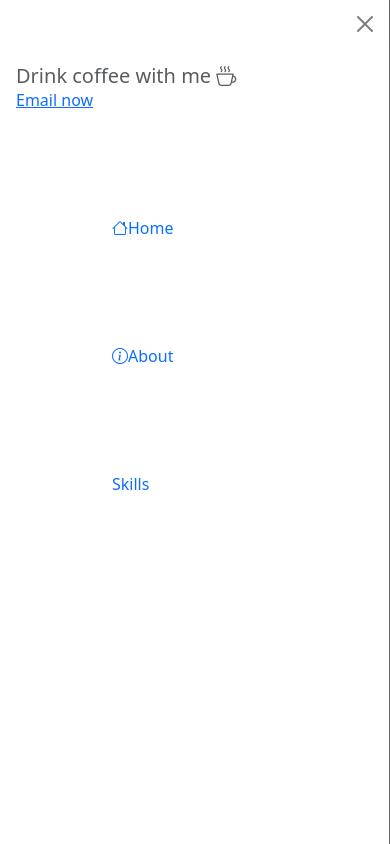
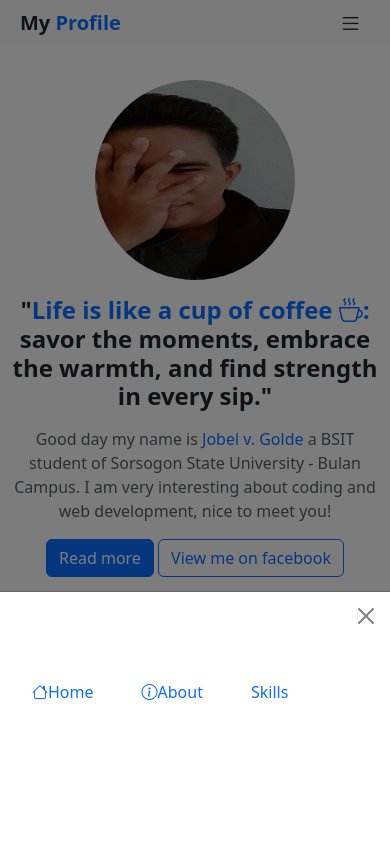
Before and after one commit to jobelGolde12/jobel-Golde, a plain HTML site: page index.html in a window 390 px wide. Both pictures are taken after a click on the icon 366 px from the left and 22 px from the top of the page. Shown: the top 844 px of the page. Drawn offline with nearby package versions, Linux system fonts and the light colour scheme.

Commit message:
Making some part responsive

```diff
--- a/index.html
+++ b/index.html
@@ -18,7 +18,7 @@
             <a href="#skills" class="text-uppercase text-decoration-none me-3">Skills</a>
 
         </div>
-        <div class="navbar-list"> <i class="bi bi-list fs-3" type="button" data-bs-toggle="offcanvas" data-bs-target="#offcanvasExample" aria-controls="offcanvasExample"></i></div>
+        <div class="navbar-list me-3"> <i class="bi bi-list fs-3" type="button" data-bs-toggle="offcanvas" data-bs-target="#offcanvasExample" aria-controls="offcanvasExample"></i></div>
     </header>
 
 
@@ -28,7 +28,7 @@
        <div class="container">
         <h1 class="text-dark mt-3 fw-bold">"<span class="text-primary">Life is like a cup of coffee <i class="bi bi-cup-hot"></i>:</span> savor the moments, embrace the warmth, and find strength in every sip."</h1>
         <p class="mt-3 text-muted">Good day my name is <span class="text-primary">Jobel v. Golde</span> a BSIT  student of Sorsogon State University - Bulan Campus.  I am very interesting about coding and web development, nice to meet you!</p>
-     <button class="btn btn-primary ">Read more</button> <button class="btn btn-outline-primary"><a href="https://www.facebook.com/jobel.golde" class=" text-decoration-none"><span class="view-on">View me on </span>facebook</a></button>
+     <button class="btn btn-primary "><a href="#about" class="text-light text-decoration-none">Read more</a></button> <button class="btn btn-outline-primary"><a href="https://www.facebook.com/jobel.golde" class=" text-decoration-none"><span class="view-on">View me on </span>facebook</a></button>
 
        </div>
 
@@ -37,24 +37,28 @@
     </section>
 
 
-    <div class="offcanvas offcanvas-start" tabindex="-1" id="offcanvasExample" aria-labelledby="offcanvasExampleLabel">
+    <div class="offcanvas offcanvas-bottom" tabindex="-1" id="offcanvasExample" aria-labelledby="offcanvasExampleLabel">
         <div class="offcanvas-header">
           <button type="button" class="btn-close" data-bs-dismiss="offcanvas" aria-label="Close"></button>
         </div>
         <div class="offcanvas-body text-start">
+
+
+        <div class="ul d-flex flex-row gap-3">
+            <div class="li mt-2 rounded"><a href="#home" class="text-decoration-none"><i class="bi bi-house"></i>Home</a></div>
+            <div class="li mt-2 rounded"><a href="#about" class="text-decoration-none"><i class="bi bi-info-circle"></i>About</a></div>
+            <div class="li mt-2 rounded"><a href="#skills" class="text-decoration-none">Skills</a></div>
+        </div >
+
+
+        </div>
+
+        <!-- <div class="off-canvas-footer">
           <div>
             <h5 class="text-muted mb-0 pb-0" >Drink coffee with me <i class="bi bi-cup-hot"></i></h5>
             <a href="#">Email now</a>
           </div>
-
-        <div class="ul mt-5 d-flex">
-            <div class="li mt-2 rounded"><a href="#home" class="text-decoration-none p-5 pt-2 pb-2  "><i class="bi bi-house"></i>Home</a></div>
-            <div class="li mt-2 rounded"><a href="#about" class="text-decoration-none p-5"><i class="bi bi-info-circle"></i>About</a></div>
-            <div class="li mt-2 rounded"><a href="#skills" class="text-decoration-none p-5">Skills</a></div>
-        </div >
-
-
-        </div>
+        </div> -->
       </div>
 
 
@@ -67,11 +71,12 @@
 
             My journey through the digital realm is fueled by an insatiable curiosity and a relentless drive to learn and grow. Whether I'm crafting elegant algorithms or harmonizing chords, I immerse myself fully in the creative process, constantly seeking new challenges and experiences to broaden my horizons.
 
-          <i class="bi bi-quote"></i></p>
+            <i class="bi bi-quote"></i>
+          </p>
         </div>
 
         <div class="row ps-5 pe-5">
-        <div class="card p-3 mt-3 col col-6">
+          <div class="card p-3 mt-3 col-lg-5 col-md-6 col-sm-6 col-12">
             <div class="card-header"><h3 class="text-muted">Hobbies</h3></div>
             <div class="card-body">
               <ul>
@@ -83,20 +88,17 @@ My journey through the digital realm is fueled by an insatiable curiosity and a
             </div>
           </div>
 
-        <div class="card mt-3 p-3 col col-6">
+          <div class="card mt-3 p-3 col-lg-5 col-md-6 col-sm-6 col-12">
             <div class="card-header"><h3 class="text-muted">Visit me on</h3></div>
             <div class="card-body d-flex gap-2">
-
               <a href="#"><i class="bi bi-facebook fs-3"></i></a>
               <a href="#"><i class="bi bi-telegram fs-3"></i></a>
               <a href="#"><i class="bi bi-github fs-3"></i></a>
-
             </div>
           </div>
-
-
         </div>
       </section>
+
     <section id="skills" class="bg-light d-flex justify-content-center align-items-center">
       <h1 class="text-muted">Skills Not Available <i class="bi bi-emoji-frown"></i></h1>
     </section>
--- a/style.css
+++ b/style.css
@@ -16,6 +16,9 @@ section{
     box-sizing: border-box;
 }
 body{
+    position: absolute;
+    width: 100vw;
+    height: 100vh;
     overflow-x: hidden;
 }
 .header{
@@ -23,6 +26,8 @@ body{
     top: 0;
     left: 0;
     z-index: 999;
+    width: 100vw;
+    overflow-x: hidden;
 }
 
 #home img{
@@ -46,7 +51,7 @@ body{
     flex-wrap: wrap;
 }
 .offcanvas .offcanvas-body .ul .li{
-    padding: 3rem;
+    padding: 1rem;
 
 }
 .offcanvas .offcanvas-body .ul .li:hover{
@@ -59,6 +64,7 @@ body{
 .footer{
     height: 50vh;
 }
+
 @media screen and (max-width: 750px){
     .links{
         display: none;
```
Lines whose indentation alone changed are shown as unchanged.
